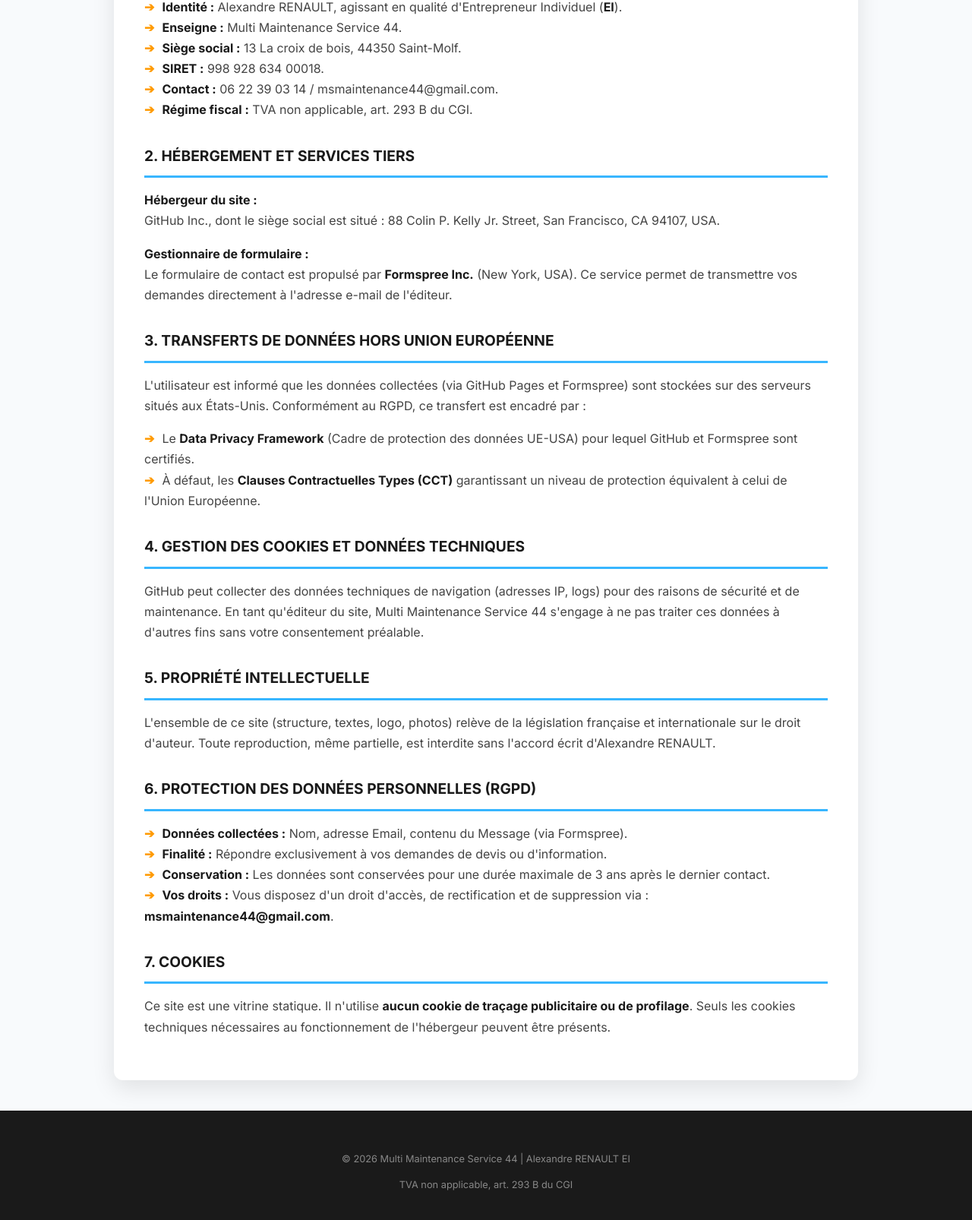
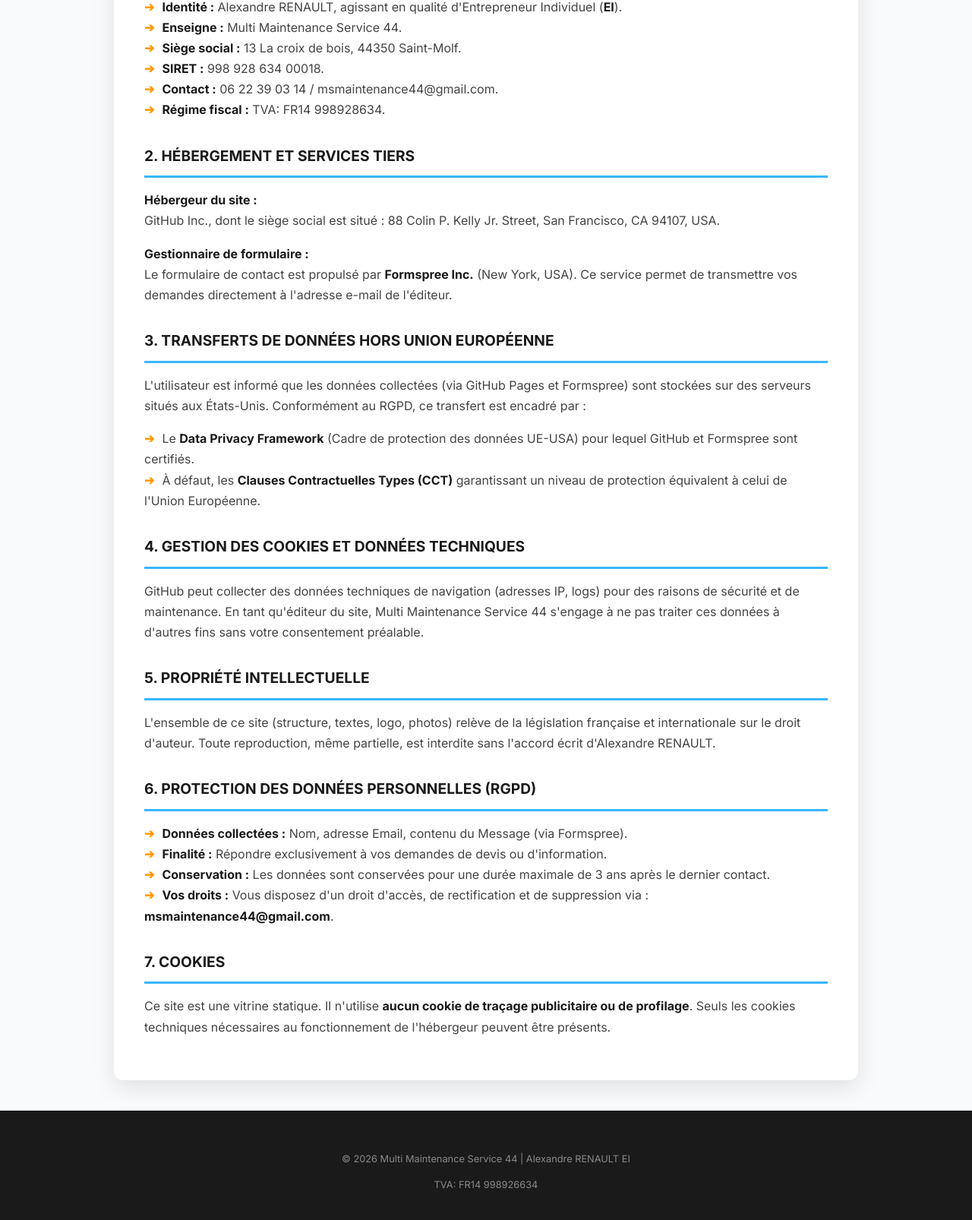
Before and after one commit to msmaintenance/msmaintenance44, a plain HTML site: page mentions-legales.html in a window 1280 px wide. Shown: the part 400-2006 px from the top of the page at 76% size. Drawn offline with Linux system fonts and the light colour scheme.

Commit message:
Update mentions-legales.html

```diff
--- a/mentions-legales.html
+++ b/mentions-legales.html
@@ -86,7 +86,7 @@
             <li><strong>Siège social :</strong> 13 La croix de bois, 44350 Saint-Molf.</li>
             <li><strong>SIRET :</strong> 998 928 634 00018.</li>
             <li><strong>Contact :</strong> 06 22 39 03 14 / msmaintenance44@gmail.com.</li>
-            <li><strong>Régime fiscal :</strong> TVA non applicable, art. 293 B du CGI.</li>
+            <li><strong>Régime fiscal :</strong> TVA: FR14 998928634.</li>
         </ul>
     </section>
 
@@ -136,7 +136,7 @@
 
 <footer>
     <p>&copy; 2026 Multi Maintenance Service 44 | Alexandre RENAULT EI</p>
-    <p>TVA non applicable, art. 293 B du CGI</p>
+    <p>TVA: FR14 998926634</p>
 </footer>
 
 </body>
```
